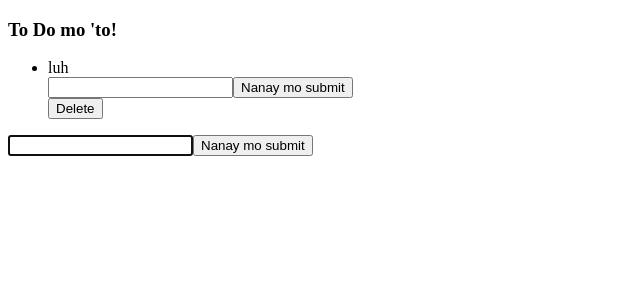
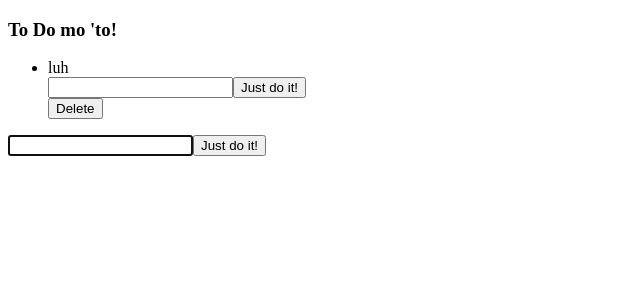
Before and after one commit to mattong/to-do-better, a React (Create React App) app: page / in a window 1280 px wide. Shown: the top 300 px of the page, without its empty margins (0-640 px from the left). Built offline with nearby package versions, Linux system fonts and the light colour scheme.

Commit message:
Changes button text

```diff
--- a/src/index.js
+++ b/src/index.js
@@ -90,7 +90,7 @@ const InputForm = ( {value, onSubmit, items} ) => {
         me.value = ''
     }}>
       <input ref={el => me = el}   value={value} required autoFocus />
-      <button> Nanay mo submit </button>
+      <button> Just do it! </button>
     </form>
   )
 }
```
